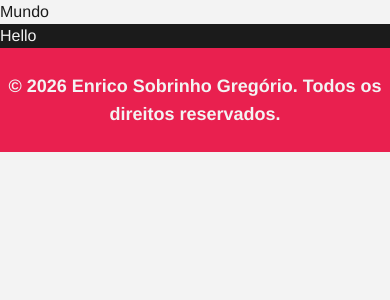
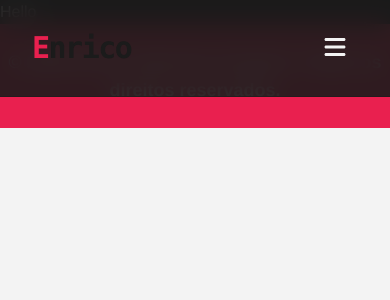
Before and after one commit to EnricoGregorio/portfolio, a Next.js app: page / in a window 390 px wide. Shown: the top 300 px of the page. Built offline with nearby package versions, Linux system fonts and the light colour scheme.

Commit message:
feat(header): estilização do header com responsividade

```diff
--- a/src/components/Header.tsx
+++ b/src/components/Header.tsx
@@ -1,7 +1,87 @@
+"use client";
+
+import { useState } from "react";
+import Link from "next/link";
+import { FontAwesomeIcon } from "@fortawesome/react-fontawesome";
+import { faBars, faXmark } from "@fortawesome/free-solid-svg-icons";
+
 export default function Header() {
+  const [openMenu, setopenMenu] = useState(false);
+
   return (
-    <header>
-      <h1>Mundo</h1>
+    // O z-50 garante que o header fique por cima de tudo.
+    <header className="fixed top-0 left-0 w-full bg-background/90 backdrop-blur-md z-50 border-b border-background/50">
+      <div className="max-w-6xl mx-auto px-8 py-6 flex justify-between items-center">
+        {/* Logo */}
+        <Link
+          href="/"
+          className="text-3xl font-bold font-mono tracking-tighter"
+        >
+          <span className="text-primary">E</span>nrico
+        </Link>
+
+        {/* Navegação Desktop (some no mobile). */}
+        <nav className="hidden md:flex gap-8 text-lg font-medium">
+          <Link href="#sobre" className="hover:text-primary transition-colors">
+            Sobre
+          </Link>
+          <Link
+            href="#projetos"
+            className="hover:text-primary transition-colors"
+          >
+            Projetos
+          </Link>
+          <Link
+            href="#contato"
+            className="hover:text-primary transition-colors"
+          >
+            Contato
+          </Link>
+        </nav>
+
+        {/* Botão do Menu Mobile (some no desktop) */}
+        <button
+          className="md:hidden text-default text-2xl p-2"
+          onClick={() => setopenMenu(!openMenu)}
+          aria-label="Alternar menu"
+        >
+          <FontAwesomeIcon
+            icon={openMenu ? faXmark : faBars}
+            className="w-6 h-6"
+          />
+        </button>
+      </div>
+
+      {/* Menu Mobile Dropdown. */}
+      <div
+        className={`md:hidden absolute top-full left-0 w-full bg-background shadow-2xl transition-all duration-300 overflow-hidden flex flex-col items-center ${
+          openMenu
+            ? "max-h-64 py-6 border-b border-primary/20"
+            : "max-h-0 py-0"
+        }`}
+      >
+        <Link
+          href="#sobre"
+          onClick={() => setopenMenu(false)}
+          className="py-3 text-xl w-full text-center hover:text-primary transition-colors"
+        >
+          Sobre
+        </Link>
+        <Link
+          href="#projetos"
+          onClick={() => setopenMenu(false)}
+          className="py-3 text-xl w-full text-center hover:text-primary transition-colors"
+        >
+          Projetos
+        </Link>
+        <Link
+          href="#contato"
+          onClick={() => setopenMenu(false)}
+          className="py-3 text-xl w-full text-center hover:text-primary transition-colors"
+        >
+          Contato
+        </Link>
+      </div>
     </header>
   );
 }
```
